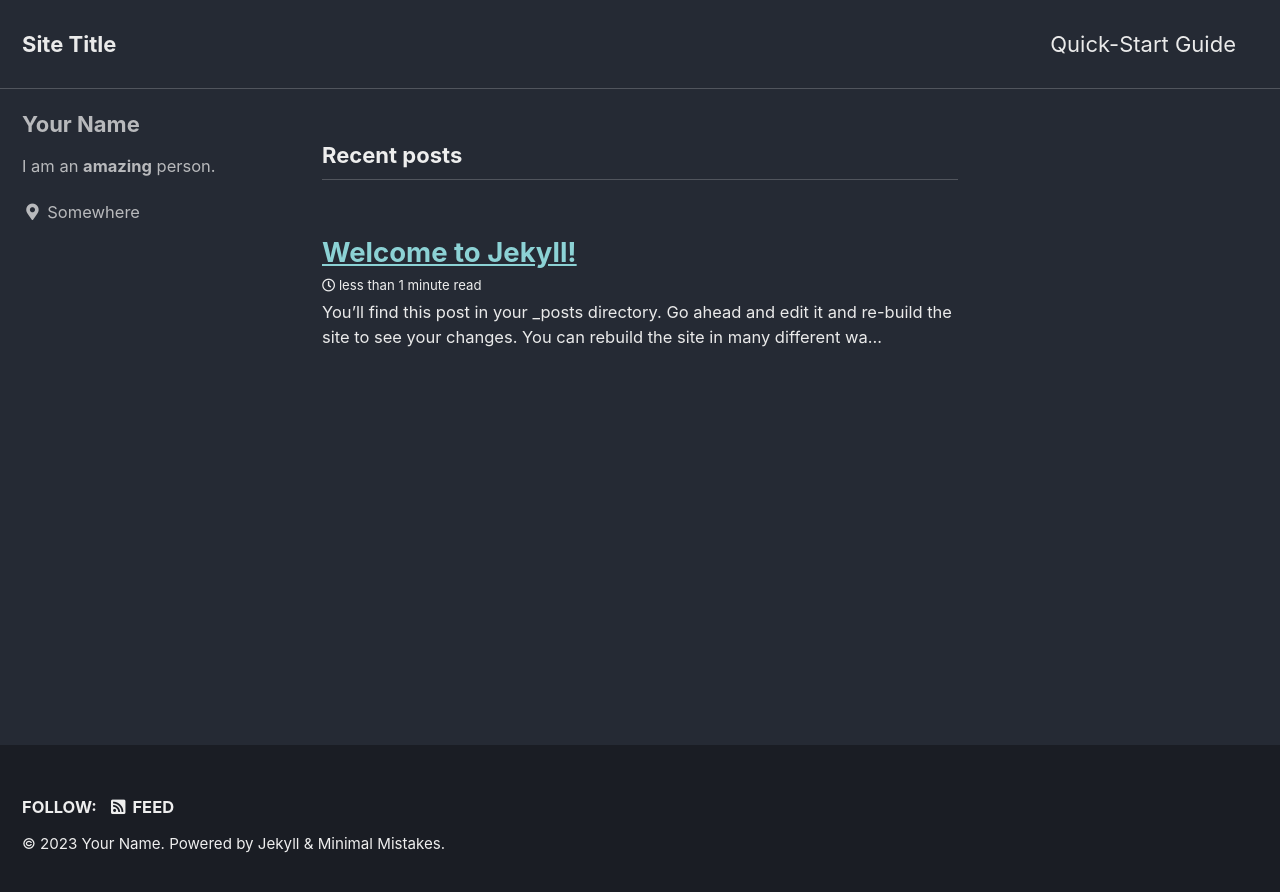
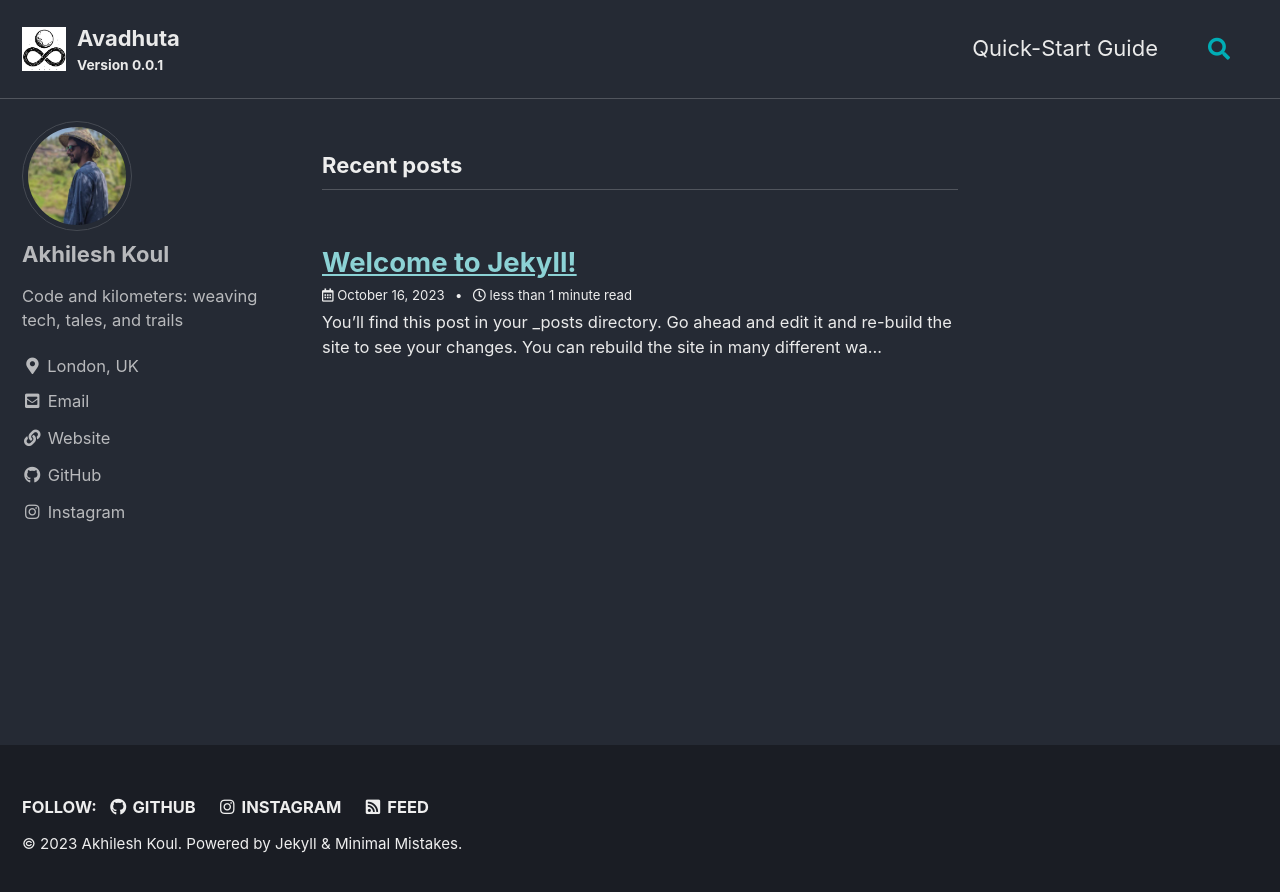
Before and after one commit to koulakhilesh/koulakhilesh.github.io, a Jekyll site: the page built from index.html, in a window 1280 px wide. Shown: the top 892 px of the page. Built offline with Jekyll 4.4.1, drawn with Linux system fonts in a browser that asks for light colours; cached includes are drawn as plain includes; the list of posts is cut into pages by our own code.

Commit message:
Initial Changes in _config.yml

```diff
--- a/_config.yml
+++ b/_config.yml
@@ -16,21 +16,21 @@ minimal_mistakes_skin    : "dark" # "air", "aqua", "contrast", "dark", "dirt", "
 
 # Site Settings
 locale                   : "en-US"
-title                    : "Site Title"
-title_separator          : "-"
-subtitle                 : # site tagline that appears below site title in masthead
-name                     : "Your Name"
-description              : "An amazing website."
-url                      : # the base hostname & protocol for your site e.g. "https://mmistakes.github.io"
+title                    : "Avadhuta"
+title_separator          : "|"
+subtitle                 : "Version 0.0.1"
+name                     : "Akhilesh Koul"
+description              : "Code and kilometers: weaving tech, tales, and trails."
+url                      : "https://koulakhilesh.github.io"
 baseurl                  : # the subpath of your site, e.g. "/blog"
-repository               : # GitHub username/repo-name e.g. "mmistakes/minimal-mistakes"
+repository               : "koulakhilesh/koulakhilesh.github.io"
 teaser                   : # path of fallback teaser image, e.g. "/assets/images/500x300.png"
-logo                     : # path of logo image to display in the masthead, e.g. "/assets/images/88x88.png"
+logo                     : "/assets/images/logo.png"
 masthead_title           : # overrides the website title displayed in the masthead, use " " for no title
-# breadcrumbs            : false # true, false (default)
+breadcrumbs              : true # true, false (default)
 words_per_minute         : 200
 comments:
-  provider               : # false (default), "disqus", "discourse", "facebook", "staticman", "staticman_v2", "utterances", "giscus", "custom"
+  provider               : false #(default), "disqus", "discourse", "facebook", "staticman", "staticman_v2", "utterances", "giscus", "custom"
   disqus:
     shortname            : # https://help.disqus.com/customer/portal/articles/466208-what-s-a-shortname-
   discourse:
@@ -59,9 +59,11 @@ reCaptcha:
 atom_feed:
   path                   : # blank (default) uses feed.xml
   hide                   : # true, false (default)
-search                   : # true, false (default)
-search_full_content      : # true, false (default)
-search_provider          : # lunr (default), algolia, google
+search                   : true #, false (default)
+search_full_content      : true #, false (default)
+search_provider          : lunr # (default), algolia, google
+lunr:
+  search_within_pages: true
 algolia:
   application_id         : # YOUR_APPLICATION_ID
   index_name             : # YOUR_INDEX_NAME
@@ -101,18 +103,18 @@ analytics:
 
 # Site Author
 author:
-  name             : "Your Name"
-  avatar           : # path of avatar image, e.g. "/assets/images/bio-photo.jpg"
-  bio              : "I am an **amazing** person."
-  location         : "Somewhere"
+  name             : "Akhilesh Koul"
+  avatar           : "/assets/images/bio-photo.jpeg"
+  bio              : "Code and kilometers: weaving tech, tales, and trails"
+  location         : "London, UK"
   email            :
   links:
     - label: "Email"
       icon: "fas fa-fw fa-envelope-square"
-      # url: "mailto:your.name@email.com"
+      url: "mailto:koulakhilesh@gmail.com"
     - label: "Website"
       icon: "fas fa-fw fa-link"
-      # url: "https://your-website.com"
+      url: "https://koulakhilesh.github.io"
     - label: "Twitter"
       icon: "fab fa-fw fa-twitter-square"
       # url: "https://twitter.com/"
@@ -121,10 +123,10 @@ author:
       # url: "https://facebook.com/"
     - label: "GitHub"
       icon: "fab fa-fw fa-github"
-      # url: "https://github.com/"
+      url: "https://github.com/koulakhilesh/"
     - label: "Instagram"
       icon: "fab fa-fw fa-instagram"
-      # url: "https://instagram.com/"
+      url: "https://www.instagram.com/akhilesh.koul/"
 
 # Site Footer
 footer:
@@ -137,7 +139,7 @@ footer:
       # url:
     - label: "GitHub"
       icon: "fab fa-fw fa-github"
-      # url:
+      url: "https://github.com/koulakhilesh/"
     - label: "GitLab"
       icon: "fab fa-fw fa-gitlab"
       # url:
@@ -146,7 +148,7 @@ footer:
       # url:
     - label: "Instagram"
       icon: "fab fa-fw fa-instagram"
-      # url:
+      url: "https://www.instagram.com/akhilesh.koul/"
 
 
 # Reading Files
@@ -287,3 +289,4 @@ defaults:
       comments: # true
       share: true
       related: true
+      show_date: true
```
Also changed, not shown: assets/images/bio-photo.jpeg (added), assets/images/logo.png (added).
